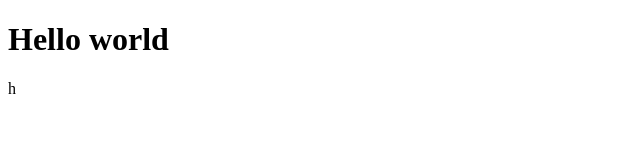
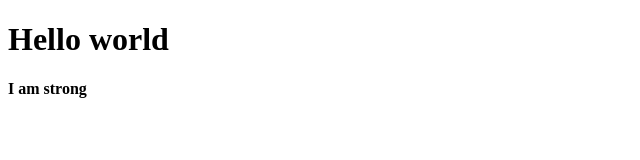
Before and after one commit to agnieszkasm/git2, a plain HTML site: page index.html in a window 1280 px wide. Shown: the full height of the page, 0-640 px from the left. Drawn offline with Linux system fonts and the light colour scheme.

Commit message:
index.html commit message amended

```diff
--- a/index.html
+++ b/index.html
@@ -7,5 +7,6 @@
 </head>
 <body>
     <h1>Hello world</h1>
+    <strong>I am strong</strong>
 </body>
-</html>h
+</html>
```
